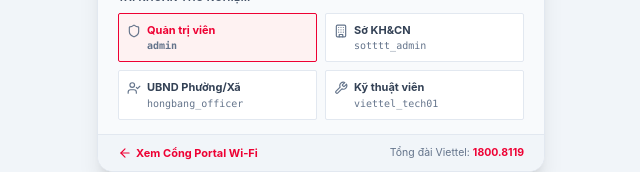
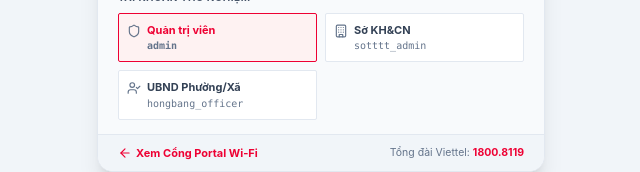
Before and after one commit to canhhocit/WIFI-Frontend, a React (Vite) app: page /admin/login in a window 1280 px wide. Shown: the part 530-702 px from the top of the page, without its empty margins (319-959 px from the left). Built offline with nearby package versions, Linux system fonts and the light colour scheme.

Commit message:
chore(login): remove technician quick-login account

```diff
--- a/src/pages/admin/LoginPage.tsx
+++ b/src/pages/admin/LoginPage.tsx
@@ -1,6 +1,6 @@
 import React, { useState } from 'react';
 import { useNavigate } from 'react-router-dom';
-import { ShieldCheck, KeyRound, Loader2, Info, ArrowLeft, Shield, UserCheck, Wrench, Building } from 'lucide-react';
+import { ShieldCheck, KeyRound, Loader2, Info, ArrowLeft, Shield, UserCheck, Building } from 'lucide-react';
 import { authApi } from '../../api/authApi';
 import { AlertBanner } from '../../components/AlertBanner';
 import { VietnamFlag } from '../../components/VietnamFlag';
@@ -167,22 +167,6 @@ export const LoginPage: React.FC = () => {
                   <div className="text-[10px] text-slate-500 font-mono">hongbang_officer</div>
                 </div>
               </button>
-
-              <button
-                type="button"
-                onClick={() => handleSelectQuickAccount('viettel_tech01', 'password123')}
-                className={`p-2 rounded-sm border text-left transition flex items-start gap-1.5 cursor-pointer ${
-                  username === 'viettel_tech01'
-                    ? 'border-[#ee0033] bg-red-50 text-[#ee0033] font-semibold'
-                    : 'border-slate-200 bg-white text-slate-700 hover:border-slate-300 hover:bg-slate-50'
-                }`}
-              >
-                <Wrench className="w-3.5 h-3.5 text-slate-500 flex-shrink-0 mt-0.5" />
-                <div>
-                  <div className="font-bold text-[11px]">Kỹ thuật viên</div>
-                  <div className="text-[10px] text-slate-500 font-mono">viettel_tech01</div>
-                </div>
-              </button>
             </div>
           </div>
 
```
